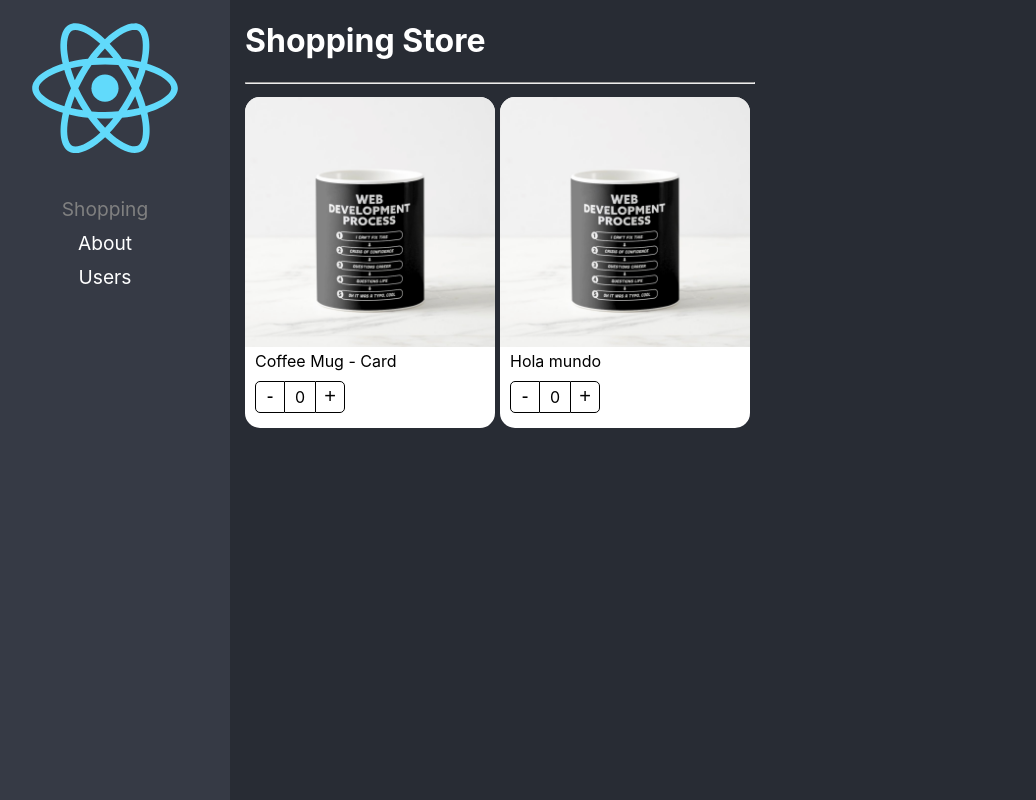
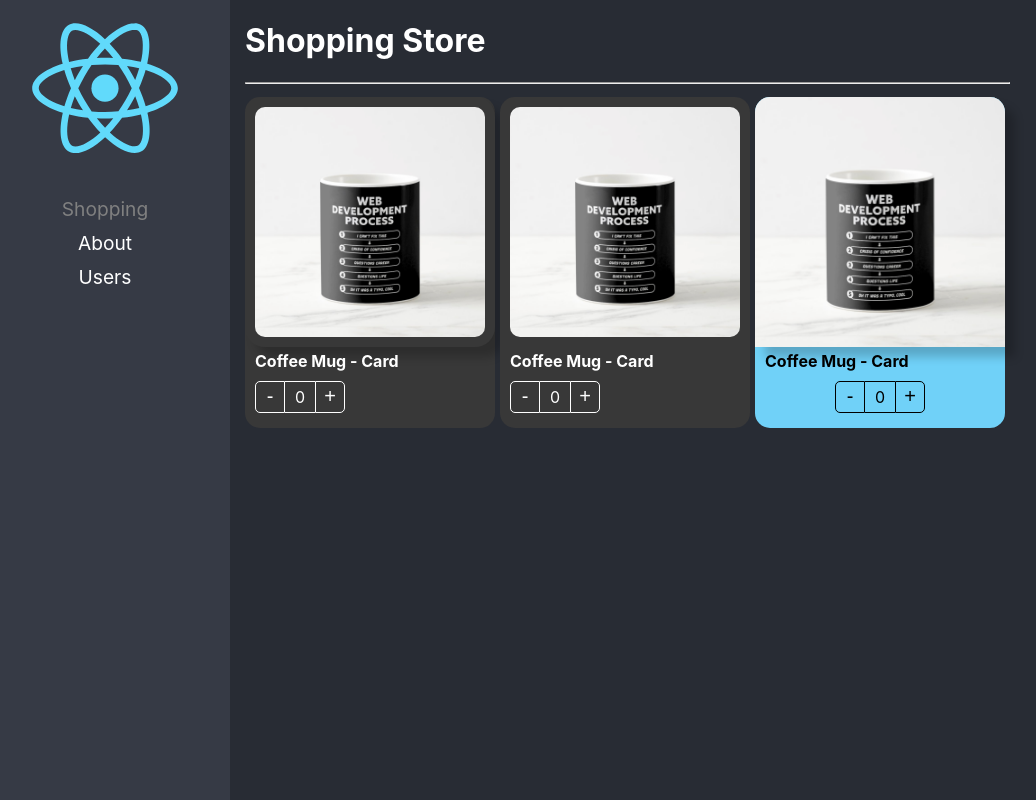
Before and after one commit to jesusCruzOda/react-adv, a React (Create React App) app: page /home in a window 1280 px wide. Shown: the whole page, without its empty margins (20-1056 px from the left). Built offline with nearby package versions, Linux system fonts and the light colour scheme.

Commit message:
Component Extend Styles - Listo

```diff
--- a/src/02-component-patterns/components/ProductButtons.tsx
+++ b/src/02-component-patterns/components/ProductButtons.tsx
@@ -1,14 +1,19 @@
-import { useContext } from "react";
+import { CSSProperties, useContext } from "react";
 import { ProductContext } from "./ProductCard";
 import styles from '../styles/styles.module.css';
 
+export interface Props {
+    className ?: string;
+    style?: CSSProperties;
 
-export const ProductButtons = () => {
+}
+
+export const ProductButtons = ( { className, style }: Props) => {
 
     const { increaseBy, counter } = useContext( ProductContext )
 
     return (
-        <div className={ styles.buttonsContainer }>
+        <div className={ `${ styles.buttonsContainer } ${ className }` } style={ style }>
             <button className={ styles.buttonMinus } onClick={ () => increaseBy(-1) }> - </button>
 
             <div className={ styles.countLabel }> { counter } </div>
--- a/src/02-component-patterns/components/ProductCard.tsx
+++ b/src/02-component-patterns/components/ProductCard.tsx
@@ -1,13 +1,20 @@
 import styles from '../styles/styles.module.css';
 import { useProduct } from '../hooks/useProduct';
-import { createContext } from 'react';
-import { ProductContextProps, ProductCardProps } from '../interfaces/interfaces';
+import { createContext, CSSProperties, ReactElement } from 'react';
+import { ProductContextProps, Product } from '../interfaces/interfaces';
 
 
 export const ProductContext = createContext( {} as ProductContextProps );
 const { Provider } = ProductContext;
 
-export const ProductCard = ( { children, product }: ProductCardProps ) => {
+export interface Props {
+    product: Product;
+    children?: ReactElement | ReactElement[];
+    className?: string;
+    style?: CSSProperties;
+}
+
+export const ProductCard = ( { children, product, className, style }: Props ) => {
 
     const { counter, increaseBy } = useProduct();
 
@@ -17,7 +24,7 @@
             increaseBy,
             product
         }}>
-            <div className={ styles.productCard }>
+            <div className={ `${ styles.productCard } ${ className }` } style={ style }>
 
                 { children }
 
--- a/src/02-component-patterns/components/ProductImage.tsx
+++ b/src/02-component-patterns/components/ProductImage.tsx
@@ -1,9 +1,15 @@
-import { useContext } from "react";
+import { CSSProperties, useContext } from "react";
 import styles from '../styles/styles.module.css';
 import noImage from '../assets/no-image.jpg';
-import { ProductContext } from "./ProductCard";
+import { ProductContext } from './ProductCard';
 
-export const ProductImage = ( { img }: { img?: string } ) => {
+export interface Props {
+    img?: string;
+    className?: string;
+    style?: CSSProperties;
+}
+
+export const ProductImage = ( { img, className, style }: Props ) => {
 
     const { product } = useContext( ProductContext )
 
@@ -18,6 +24,6 @@
     }
 
     return (
-        <img className={ styles.productImg } src={ imgToShow } alt='Product Image'/>
+        <img className={ `${styles.productImg} ${ className }` } style={ style } src={ imgToShow } alt='Product Image'/>
     );
 }
--- a/src/02-component-patterns/components/ProductTitle.tsx
+++ b/src/02-component-patterns/components/ProductTitle.tsx
@@ -1,12 +1,18 @@
-import { useContext } from "react";
+import { CSSProperties, useContext } from "react";
 import { ProductContext } from "./ProductCard";
 import styles from '../styles/styles.module.css';
 
-export const ProductTitle = ( { title }: { title?: string } ) => {
+export interface Props {
+    title?: string;
+    className?: string;
+    style?: CSSProperties;
+}
+
+export const ProductTitle = ( { title, className, style }: Props) => {
 
     const { product } = useContext( ProductContext )
 
     return (
-        <span className={ styles.productDescription }>{ title ? title : product.title }</span>
+        <span className={ `${styles.productDescription} ${ className }` } style={ style } >{ title ? title : product.title }</span>
     );
 }
--- a/src/02-component-patterns/components/index.ts
+++ b/src/02-component-patterns/components/index.ts
@@ -1,4 +1,5 @@
 import { ProductCard as ProductCardHOC } from './ProductCard';
+import { ProductCardHOCProps } from '../interfaces/interfaces';
 
 import { ProductTitle } from './ProductTitle';
 import { ProductImage } from './ProductImage';
@@ -8,10 +9,10 @@
 export { ProductImage } from './ProductImage';
 export { ProductTitle } from './ProductTitle';
 
-export const ProductCard = Object.assign( ProductCardHOC, {
+export const ProductCard: ProductCardHOCProps = Object.assign( ProductCardHOC, {
     Title: ProductTitle,
     Image: ProductImage,
-    Buttons: ProductButtons
+    Buttons: ProductButtons,
 } )
 
 export default ProductCard;
--- a/src/02-component-patterns/pages/ShoppingPage.tsx
+++ b/src/02-component-patterns/pages/ShoppingPage.tsx
@@ -1,4 +1,5 @@
 import { ProductButtons, ProductCard, ProductImage, ProductTitle } from "../components";
+import '../styles/custom-styles.css';
 
 const product = {
     id: '1',
@@ -16,16 +17,34 @@
                 flexDirection: 'row',
                 flexWrap: 'wrap'
             }}>
-                <ProductCard product={ product } >
-                    <ProductImage />
-                    <ProductTitle />
-                    <ProductButtons />
+                <ProductCard product={ product } className="bg-dark text-white" >
+                    <ProductImage className="custom-image" style={{boxShadow: '10px 10px 10px rgba(0,0,0,0.2)'}}/>
+                    <ProductTitle className="text-bold" />
+                    <ProductButtons className="custom-buttons" />
                 </ProductCard>
 
-                <ProductCard product={ product } >
-                    <ProductCard.Image />
-                    <ProductCard.Title title="Hola mundo" />
-                    <ProductCard.Buttons />
+                <ProductCard product={ product } className="bg-dark text-white" >
+                    <ProductCard.Image className="custom-image" />
+                    <ProductCard.Title className="text-bold" />
+                    <ProductCard.Buttons className="custom-buttons" />
+                </ProductCard>
+
+                <ProductCard
+                    product={ product }
+                    style={{
+                        background: '#70D1f8'
+                    }}
+                >
+                    <ProductImage style={{
+                        boxShadow: '10px 10px 10px rgba(0,0,0,0.2)'
+                    }}/>
+                    <ProductTitle style={{
+                        fontWeight: 'bold'
+                    }}/>
+                    <ProductButtons style={{
+                        display: 'flex',
+                        justifyContent: 'center'
+                    }}/>
                 </ProductCard>
             </div>
 
--- /dev/null
+++ b/src/02-component-patterns/styles/custom-styles.css
@@ -0,0 +1,22 @@
+.bg-dark {
+    background-color: rgb(56, 56, 56);
+}
+
+.text-white {
+    color: white;
+}
+
+.text-bold {
+    font-weight: bold;
+}
+
+.custom-image {
+    padding: 10px;
+    width: calc(100% - 20px);
+    border-radius: 20px;
+}
+
+.custom-buttons button, .custom-buttons div {
+    color: white;
+    border-color: white;
+}
```
Also changed, not shown: src/02-component-patterns/interfaces/interfaces.ts (+11 -6 lines).
